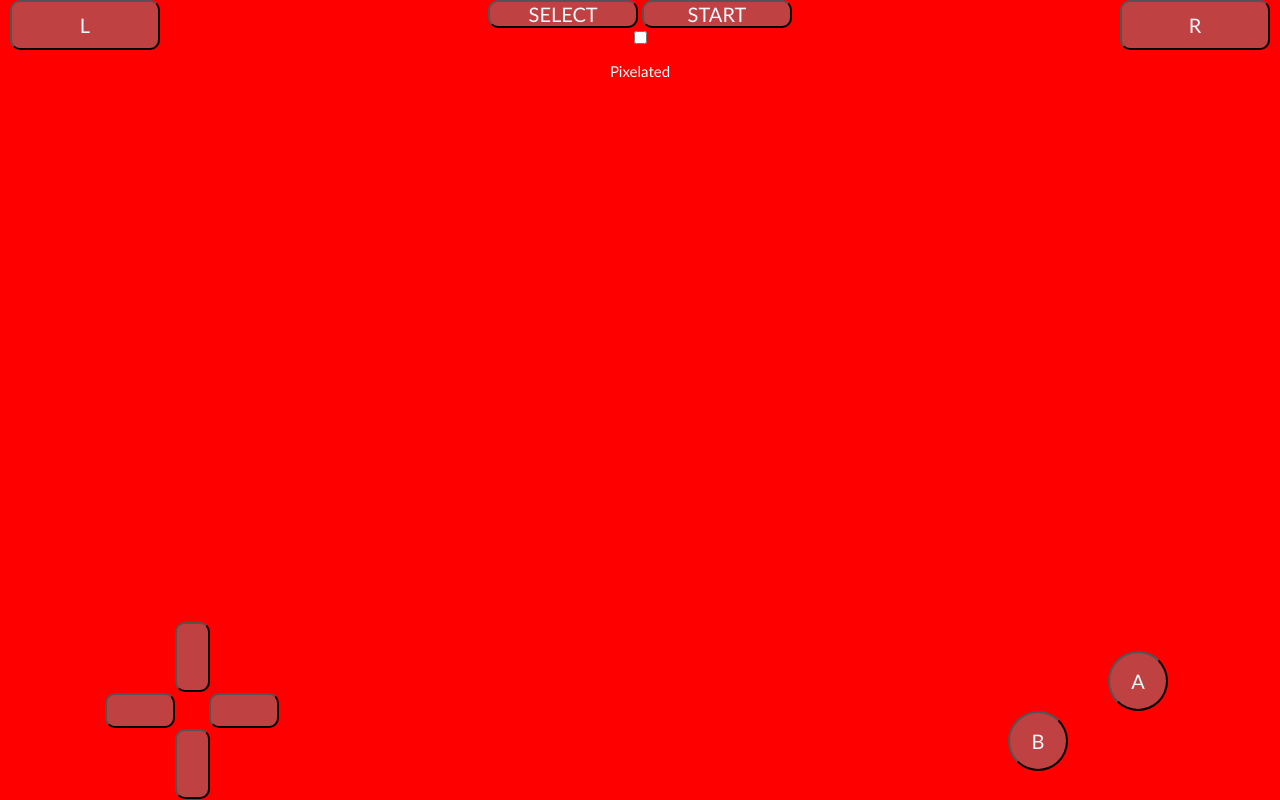
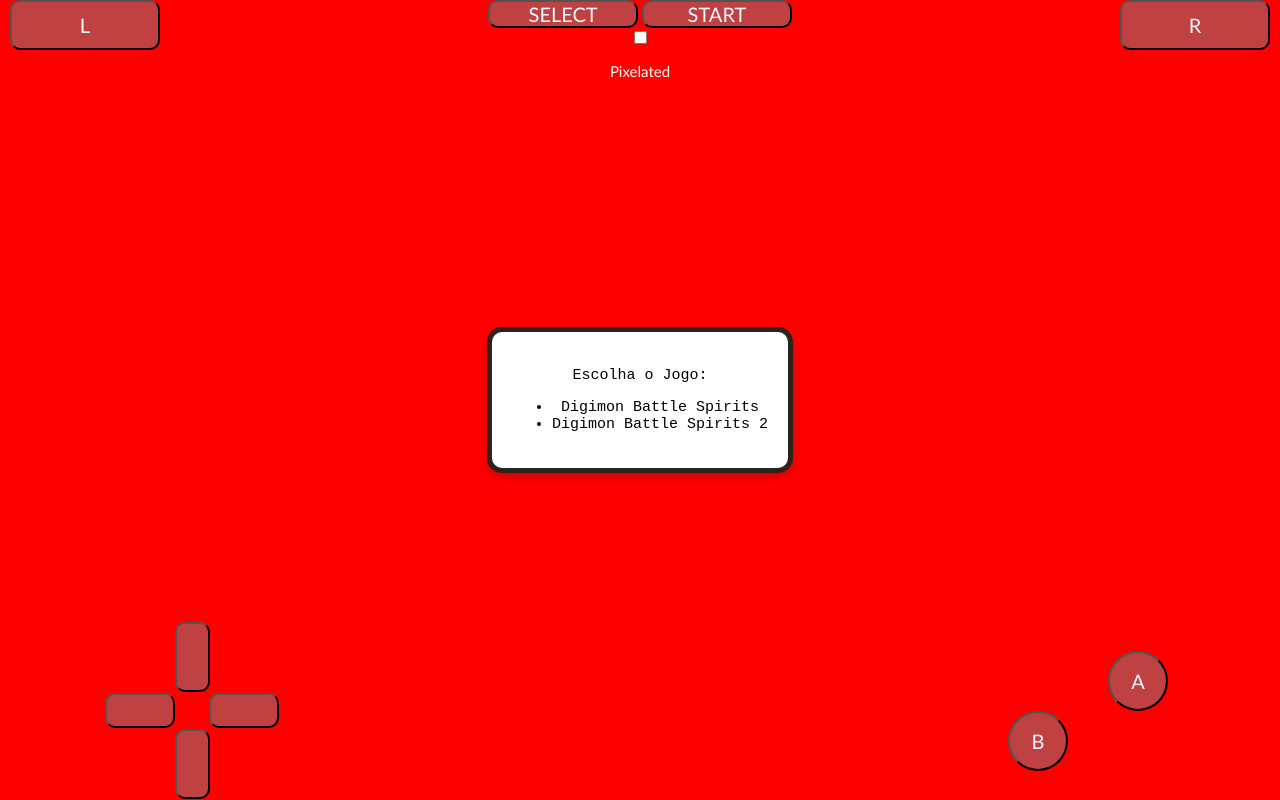
Before and after one commit to Neves369/gba-server, a plain HTML site: page index.html in a window 1280 px wide. Drawn offline with nearby package versions, Linux system fonts and the light colour scheme; no server answers.

Commit message:
atualização mais jogos

```diff
--- a/index.html
+++ b/index.html
@@ -97,6 +97,17 @@
 			<!-- </div> -->
 		<!-- </section> -->
 
+		<div id="navigateModal" class="modal">
+			<div class="modal-title">
+			  <p class="retro-text">Escolha o Jogo:</p>
+			</div>
+			<div class="modal-content">
+			  <ul>
+				<li onclick="run('rooms/digimon.gba')">Digimon Battle Spirits</li>
+				<li onclick="run('rooms/digimon2.gba')">Digimon Battle Spirits 2</li>
+			  </ul>
+			</div>
+
 
 	</body>
 	<script src="js/util.js"></script>
@@ -166,7 +177,8 @@
 						let pixelatedBox = document.getElementById('pixelated');
 						pixelatedBox.parentElement.removeChild(pixelatedBox);
 					}
-					run("")
+					// run("")
+					openModal();
 				} else {
 					let dead = document.getElementById('controls');
 					dead.parentElement.removeChild(dead);
@@ -208,7 +220,7 @@
 			function run(file) {
 				// console.log("file: ", file)
 
-				fetch('game.gba')
+				fetch(file)
 				.then(response => response.blob()) // Converte a resposta para um objeto Blob
 				.then(blob => {
 					// Cria um novo objeto File a partir do objeto Blob
@@ -224,6 +236,7 @@
 						fadeOut('preload', 'ingame');
 						fadeOut('instructions', null, true);
 						gba.runStable();
+						closeModal()
 					} else {
 						load.textContent = 'FAILED';
 						setTimeout(function () {
@@ -367,6 +380,19 @@
 				document.getElementById('screen').requestFullscreen();
 			};
 
+			function openModal() {
+				document.getElementById('navigateModal').style.display = 'block';
+				document.body.classList.add('modal-open');
+				document.querySelector('.modal-overlay').style.display = 'block';
+			};
+
+			function closeModal() {
+				document.getElementById('navigateModal').style.display = 'none';
+				document.body.classList.remove('modal-open');
+				document.querySelector('.modal-overlay').style.display = 'none';
+
+			};
+
 
 		</script>
 </html>
--- a/resources/main.css
+++ b/resources/main.css
@@ -8,6 +8,10 @@
 	font-size: 15px;
 	height: 100%;
 	touch-action: manipulation;
+}
+
+li{
+	cursor: pointer;
 }
 
 button {
@@ -22,6 +26,23 @@
     user-select: none; /* Standard */
 
 }
+
+#navigateModal {
+	display: none;
+	position: fixed;
+	top: 50%;
+	left: 50%;
+	transform: translate(-50%, -50%);
+	padding: 20px;
+	background-color: #ffffff;
+	border: 5px solid #2d231d;
+	box-shadow: 0 4px 8px rgba(0, 0, 0, 0.2);
+	z-index: 1;
+	font-family: 'Courier New', monospace;
+	text-align: center;
+	border-radius: 15px;
+	color: black;
+  }
 
 #screen {
 	image-rendering: -moz-crisp-edges;
```
Also changed, not shown: 2 other files.
